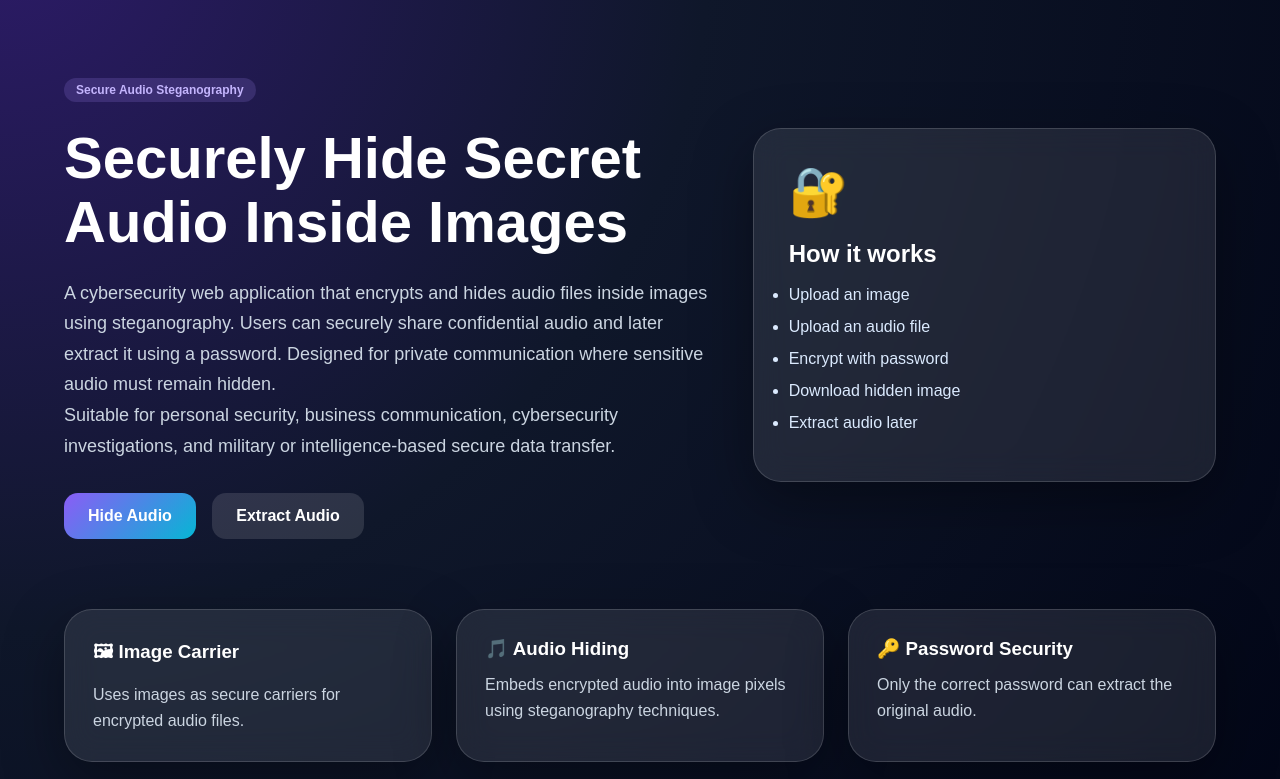
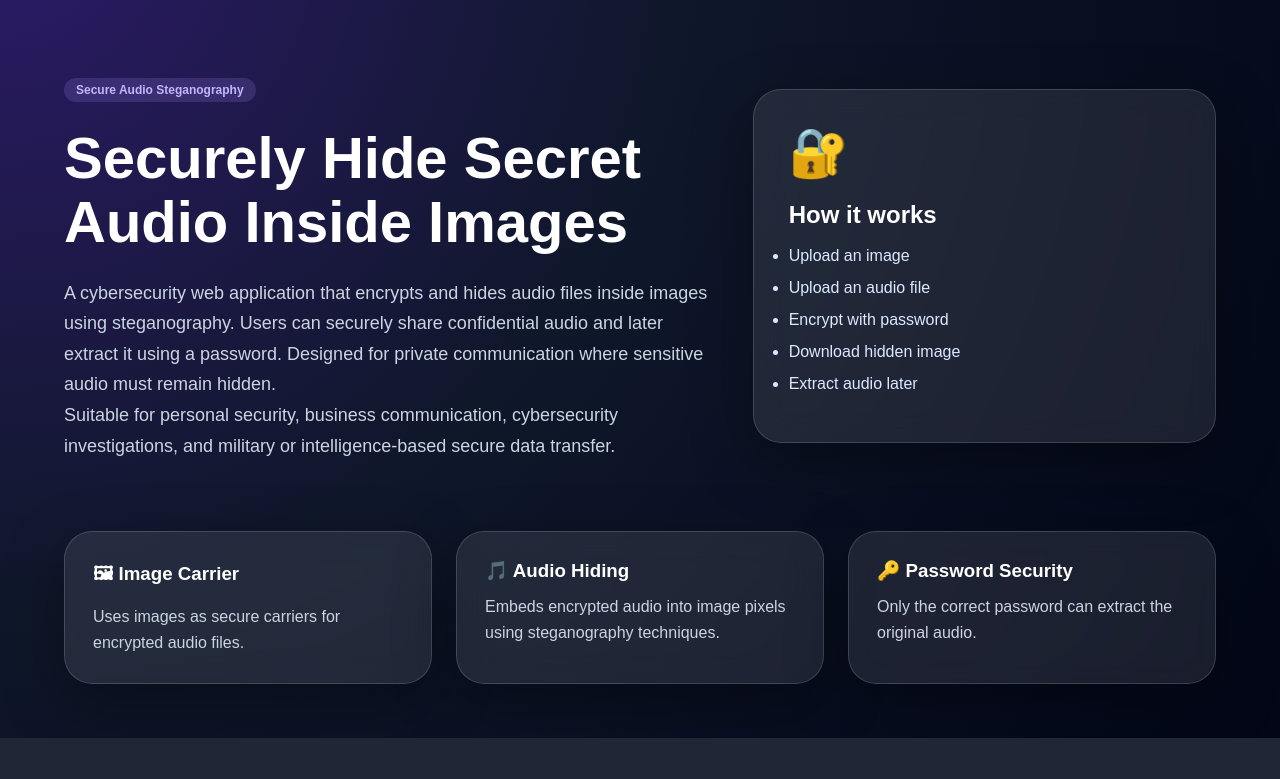
Before and after one commit to Aiswarya1810/hidden-audio-tracker, a Django app: page / in a window 1280 px wide. Shown: the part 82-861 px from the top of the page. After the commit the page ends 820 px from the top, so only its background shows below. Run offline with Django 5.2, Linux system fonts and the light colour scheme.

Commit message:
Final updated

```diff
--- a/templates/tracker/home.html
+++ b/templates/tracker/home.html
@@ -20,10 +20,10 @@
             Designed for secure communication where sensitive audio needs to be transmitted without detection. -->
         </p>
 
-        <div class="hero-buttons">
+        <!-- <div class="hero-buttons">
             <a href="/impose/" class="btn primary">Hide Audio</a>
             <a href="/extract/" class="btn secondary">Extract Audio</a>
-        </div>
+        </div> -->
     </div>
 
     <div class="hero-card">
```
